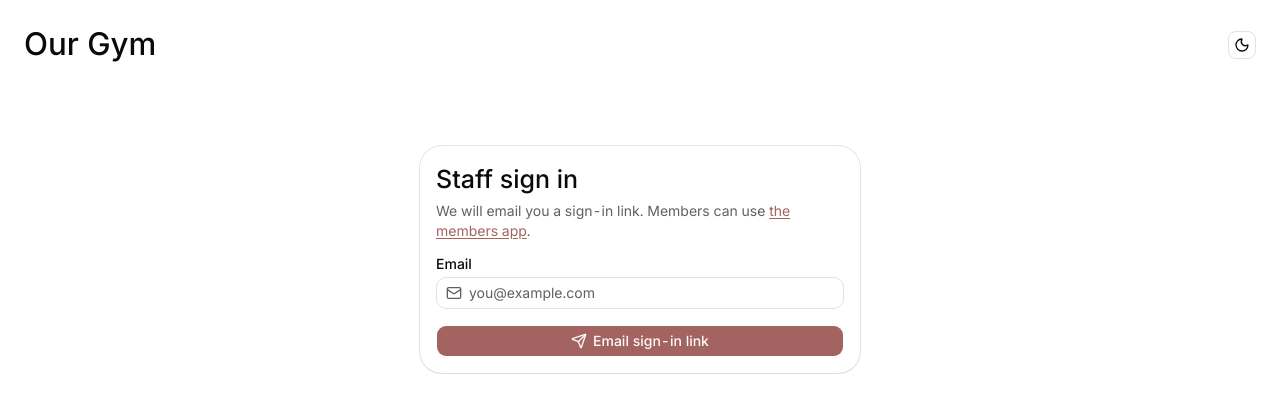
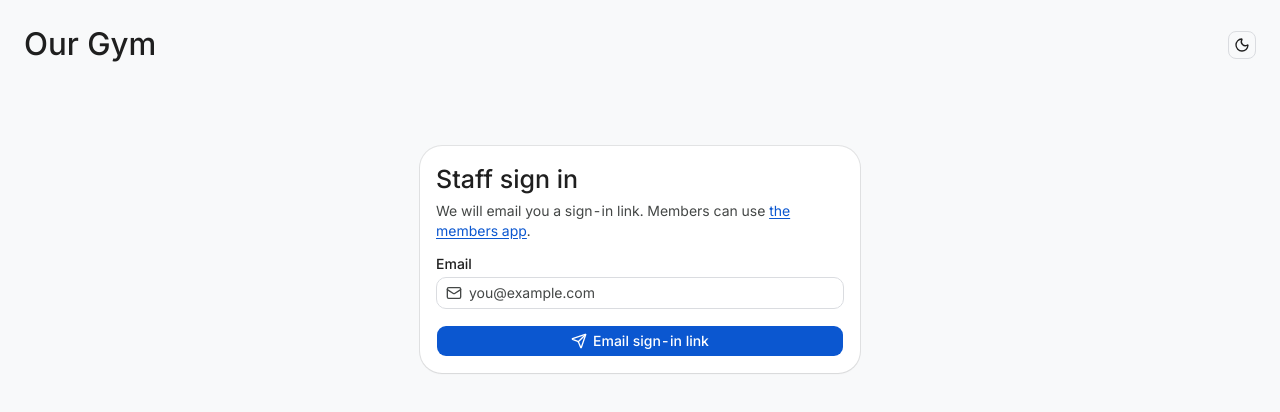
Before and after one commit to Asif259/GymGrid, a Next.js app: page /add in a window 1280 px wide. Shown: the top 412 px of the page. Built offline with nearby package versions, Linux system fonts and the light colour scheme; no server answers.

Commit message:
refactor: update color palette to Google Material Design 3 and Google Blue theme

```diff
--- a/app/globals.css
+++ b/app/globals.css
@@ -65,99 +65,100 @@
 
 :root {
   --radius: 0.625rem;
-  --background: oklch(1 0 0);
-  --foreground: oklch(0.145 0 0);
-  --card: oklch(1 0 0);
-  --card-foreground: oklch(0.145 0 0);
-  --popover: oklch(1 0 0);
-  --popover-foreground: oklch(0.145 0 0);
+  /* Google Material Design 3 light surface & Google Blue baseline palette */
+  --background: #f8f9fa;
+  --foreground: #1f1f1f;
+  --card: #ffffff;
+  --card-foreground: #1f1f1f;
+  --popover: #ffffff;
+  --popover-foreground: #1f1f1f;
 
-  /* Primary terracotta accent (#A36361) + sage/sand/rose palette */
-  --primary: #a36361;
-  --primary-foreground: #fcfbf8;
+  --primary: #0b57d0;
+  --primary-foreground: #ffffff;
 
-  --secondary: #f2f4f2;
-  --secondary-foreground: #1e1b1a;
-  --muted: #eef1ef;
-  --muted-foreground: #5c635e;
-  --accent: #bdd1c5;
-  --accent-foreground: #1e2a23;
+  --secondary: #f0f4f9;
+  --secondary-foreground: #1f1f1f;
+  --muted: #eef2f6;
+  --muted-foreground: #444746;
+  --accent: #d3e3fd;
+  --accent-foreground: #041e49;
 
-  --destructive: #a36361;
-  --destructive-foreground: #fcfbf8;
-  --border: #dfe4e0;
-  --input: #dfe4e0;
-  --ring: #a36361;
+  --destructive: #b3261e;
+  --destructive-foreground: #ffffff;
+  --border: #dadce0;
+  --input: #dadce0;
+  --ring: #0b57d0;
 
-  --chart-1: #a36361;
-  --chart-2: #9eaba2;
-  --chart-3: #eecc8c;
-  --chart-4: #e8b298;
-  --chart-5: #d3a29d;
+  --chart-1: #1a73e8;
+  --chart-2: #1e8e3e;
+  --chart-3: #f9ab00;
+  --chart-4: #d93025;
+  --chart-5: #12b5cb;
 
-  /* Soft sage-tinted light sidebar */
-  --sidebar: #f4f6f4;
-  --sidebar-foreground: #1e1b1a;
-  --sidebar-primary: #a36361;
-  --sidebar-primary-foreground: #fcfbf8;
-  --sidebar-accent: #e5ece7;
-  --sidebar-accent-foreground: #1e1b1a;
-  --sidebar-border: #dfe4e0;
-  --sidebar-ring: #a36361;
+  /* Google Workspace tinted navigation rail */
+  --sidebar: #f0f4f9;
+  --sidebar-foreground: #1f1f1f;
+  --sidebar-primary: #0b57d0;
+  --sidebar-primary-foreground: #ffffff;
+  --sidebar-accent: #d3e3fd;
+  --sidebar-accent-foreground: #041e49;
+  --sidebar-border: #dadce0;
+  --sidebar-ring: #0b57d0;
 
-  --status-lime-bg: #dce9e1;
-  --status-lime-fg: #2f5241;
-  --status-yellow-bg: #f8ebd0;
-  --status-yellow-fg: #755112;
-  --status-rose-bg: #f0dcd9;
-  --status-rose-fg: #7e3e3c;
+  --status-lime-bg: #e6f4ea;
+  --status-lime-fg: #137333;
+  --status-yellow-bg: #fef7e0;
+  --status-yellow-fg: #8a4b00;
+  --status-rose-bg: #fce8e6;
+  --status-rose-fg: #b3261e;
 }
 
 .dark {
-  --background: oklch(0.18 0 0);
-  --foreground: oklch(0.985 0 0);
-  --card: oklch(0.269 0 0);
-  --card-foreground: oklch(0.985 0 0);
-  --popover: oklch(0.24 0 0);
-  --popover-foreground: oklch(0.985 0 0);
+  /* Google Material Design 3 dark surface & Google Blue 200 palette */
+  --background: #131314;
+  --foreground: #e3e3e3;
+  --card: #1e1f20;
+  --card-foreground: #e3e3e3;
+  --popover: #242628;
+  --popover-foreground: #e3e3e3;
 
-  --primary: #e8b298;
-  --primary-foreground: #181615;
+  --primary: #a8c7fa;
+  --primary-foreground: #062e6f;
 
-  --secondary: #262423;
-  --secondary-foreground: #f2efe9;
-  --muted: #262423;
-  --muted-foreground: #9eaba2;
-  --accent: #2c3530;
-  --accent-foreground: #bdd1c5;
+  --secondary: #282a2c;
+  --secondary-foreground: #e3e3e3;
+  --muted: #282a2c;
+  --muted-foreground: #c4c7c5;
+  --accent: #0842a0;
+  --accent-foreground: #d3e3fd;
 
-  --destructive: #d3a29d;
-  --destructive-foreground: #181615;
-  --border: oklch(1 0 0 / 12%);
-  --input: oklch(1 0 0 / 15%);
-  --ring: #e8b298;
+  --destructive: #f2b8b5;
+  --destructive-foreground: #601410;
+  --border: #333537;
+  --input: #3c4043;
+  --ring: #a8c7fa;
 
-  --chart-1: #e8b298;
-  --chart-2: #bdd1c5;
-  --chart-3: #eecc8c;
-  --chart-4: #d3a29d;
-  --chart-5: #9eaba2;
+  --chart-1: #8ab4f8;
+  --chart-2: #81c995;
+  --chart-3: #fdd663;
+  --chart-4: #f28b82;
+  --chart-5: #78d9ec;
 
-  --sidebar: #1a1918;
-  --sidebar-foreground: #f2efe9;
-  --sidebar-primary: #e8b298;
-  --sidebar-primary-foreground: #181615;
-  --sidebar-accent: #262423;
-  --sidebar-accent-foreground: #f2efe9;
-  --sidebar-border: oklch(1 0 0 / 10%);
-  --sidebar-ring: #e8b298;
+  --sidebar: #1a1c1e;
+  --sidebar-foreground: #e3e3e3;
+  --sidebar-primary: #a8c7fa;
+  --sidebar-primary-foreground: #062e6f;
+  --sidebar-accent: #282a2c;
+  --sidebar-accent-foreground: #d3e3fd;
+  --sidebar-border: #333537;
+  --sidebar-ring: #a8c7fa;
 
-  --status-lime-bg: oklch(0.32 0.04 155 / 55%);
-  --status-lime-fg: #bdd1c5;
-  --status-yellow-bg: oklch(0.35 0.06 80 / 55%);
-  --status-yellow-fg: #eecc8c;
-  --status-rose-bg: oklch(0.32 0.06 20 / 55%);
-  --status-rose-fg: #d3a29d;
+  --status-lime-bg: #163825;
+  --status-lime-fg: #81c995;
+  --status-yellow-bg: #3b2a08;
+  --status-yellow-fg: #fdd663;
+  --status-rose-bg: #4a1917;
+  --status-rose-fg: #f2b8b5;
 }
 
 @layer base {
--- a/app/landing.css
+++ b/app/landing.css
@@ -1,21 +1,21 @@
-/* Landing — stone and forest. Newsreader display + Geist body. Scoped to .lp */
+/* Landing — Google Material 3 neutral surfaces + Google Blue primary. Newsreader display + Geist body. Scoped to .lp */
 
 .lp {
-  --lp-bg: #f6f4ef;
-  --lp-surface: #fcfbf8;
-  --lp-ink: #1e1b1a;
-  --lp-muted: #5c635e;
-  --lp-line: #d9dfd9;
-  --lp-forest: #a36361;
-  --lp-on-forest: #fcfbf8;
-  --lp-mint: #bdd1c5;
-  --lp-amber: #eecc8c;
-  --lp-rose: #d3a29d;
+  --lp-bg: #f8f9fa;
+  --lp-surface: #ffffff;
+  --lp-ink: #1f1f1f;
+  --lp-muted: #444746;
+  --lp-line: #dadce0;
+  --lp-forest: #0b57d0;
+  --lp-on-forest: #ffffff;
+  --lp-mint: #d3e3fd;
+  --lp-amber: #f9ab00;
+  --lp-rose: #d93025;
   /* Text-on-tint variants that clear 4.5:1 at small sizes. */
-  --lp-ok-ink: #355848;
-  --lp-amber-ink: #7a5514;
-  --lp-rose-ink: #7e3e3c;
-  --lp-shadow: 163 99 97;
+  --lp-ok-ink: #137333;
+  --lp-amber-ink: #8a4b00;
+  --lp-rose-ink: #b3261e;
+  --lp-shadow: 11 87 208;
   --lp-ease: cubic-bezier(0.22, 1, 0.36, 1);
   --lp-serif: var(--font-editorial), Georgia, serif;
   --lp-sans: var(--font-geist), system-ui, sans-serif;
@@ -27,16 +27,17 @@
 }
 
 .dark .lp {
-  --lp-bg: #151413;
-  --lp-surface: #1e1c1b;
-  --lp-ink: #f2efe9;
-  --lp-muted: #9eaba2;
-  --lp-line: #2e2c2a;
-  --lp-forest: #e8b298;
-  --lp-on-forest: #151413;
-  --lp-ok-ink: #bdd1c5;
-  --lp-amber-ink: #eecc8c;
-  --lp-rose-ink: #d3a29d;
+  --lp-bg: #131314;
+  --lp-surface: #1e1f20;
+  --lp-ink: #e3e3e3;
+  --lp-muted: #c4c7c5;
+  --lp-line: #333537;
+  --lp-forest: #a8c7fa;
+  --lp-on-forest: #062e6f;
+  --lp-mint: #0842a0;
+  --lp-ok-ink: #81c995;
+  --lp-amber-ink: #fdd663;
+  --lp-rose-ink: #f2b8b5;
   --lp-shadow: 0 0 0;
 }
 
@@ -283,7 +284,7 @@ html.lenis, html.lenis body { height: auto; }
   .lp-chip--b { right: -0.5rem; }
 }
 .lp-dot { width: 8px; height: 8px; border-radius: 50%; }
-.lp-dot--active { background: #2f9e64; }
+.lp-dot--active { background: #1e8e3e; }
 .lp-dot--pending { background: var(--lp-amber); }
 @media (min-width: 64rem) {
   .lp-hero { grid-template-columns: 1.2fr 0.8fr; }
@@ -366,9 +367,9 @@ html.lenis, html.lenis body { height: auto; }
   padding: 0.2rem 0.6rem;
   border-radius: 999px;
 }
-.lp-status--active { background: rgb(47 158 100 / 0.15); color: var(--lp-ok-ink) !important; }
-.lp-status--pending { background: rgb(201 138 27 / 0.16); color: var(--lp-amber-ink) !important; }
-.lp-status--due { background: rgb(180 68 58 / 0.14); color: var(--lp-rose-ink) !important; }
+.lp-status--active { background: rgb(30 142 62 / 0.14); color: var(--lp-ok-ink) !important; }
+.lp-status--pending { background: rgb(249 171 0 / 0.18); color: var(--lp-amber-ink) !important; }
+.lp-status--due { background: rgb(217 48 37 / 0.14); color: var(--lp-rose-ink) !important; }
 @media (max-width: 63.99rem) { .lp-story-panel { display: none; } }
 .lp-story-panel { position: relative; padding-left: 1.5rem; }
 .lp-progress {
@@ -413,8 +414,8 @@ html.lenis, html.lenis body { height: auto; }
 
 /* Ticker (dark band) */
 .lp-ticker {
-  background: #102a1d;
-  color: #f4f1e8;
+  background: #0b1d33;
+  color: #f8f9fa;
   overflow: hidden;
   padding-block: 1.1rem;
 }
@@ -426,7 +427,7 @@ html.lenis, html.lenis body { height: auto; }
   font-family: var(--lp-serif);
   font-size: 1.4rem;
 }
-.lp-ticker-track span::before { content: "·"; margin-right: 3rem; color: #7fc8a4; }
+.lp-ticker-track span::before { content: "·"; margin-right: 3rem; color: #8ab4f8; }
 @keyframes lp-marquee { to { transform: translateX(-50%); } }
 
 /* Surfaces */
@@ -468,15 +469,15 @@ html.lenis, html.lenis body { height: auto; }
 
 /* Close + footer */
 .lp-close {
-  background: #102a1d;
-  color: #f4f1e8;
-  --lp-forest: #173d2a;
-  --lp-on-forest: #f4f1e8;
-  --lp-muted: #b9c4bb;
+  background: #0b1d33;
+  color: #f8f9fa;
+  --lp-forest: #0b57d0;
+  --lp-on-forest: #ffffff;
+  --lp-muted: #c4c7c5;
 }
 .lp-close-inner { display: grid; gap: 2rem; justify-items: start; }
 .lp-close .lp-display { max-width: 16ch; }
-.lp-close a:focus-visible { outline-color: #f4f1e8; }
+.lp-close a:focus-visible { outline-color: #a8c7fa; }
 .lp-foot {
   display: flex;
   flex-wrap: wrap;
--- a/app/tokens.css
+++ b/app/tokens.css
@@ -24,25 +24,25 @@
   --tracking-display: -0.025em;
 }
 :root {
-  --hl-error: oklch(49% 0.19 25);
-  --hl-error-bg: oklch(95% 0.03 25);
-  --hl-success: oklch(42% 0.12 152);
-  --hl-success-bg: oklch(94% 0.03 150);
-  --hl-warning: oklch(52% 0.13 72);
-  --hl-warning-bg: oklch(95% 0.04 85);
-  --hl-paper: oklch(94.4% 0.008 98);
-  --hl-paper-2: oklch(98.8% 0.004 98);
-  --hl-paper-3: oklch(91.2% 0.012 105);
-  --hl-ink: oklch(22% 0.03 152);
-  --hl-ink-2: oklch(38% 0.02 152);
-  --hl-muted: oklch(48% 0.015 152);
-  --hl-rule: oklch(86% 0.010 105);
-  --hl-accent: oklch(29% 0.075 152);
-  --hl-accent-hover: oklch(24% 0.068 152);
-  --hl-accent-ink: oklch(97% 0.006 98);
-  --hl-accent-soft: oklch(91% 0.035 150);
-  --hl-accent-soft-ink: oklch(22% 0.055 152);
-  --hl-focus: oklch(35% 0.11 152);
+  --hl-error: #b3261e;
+  --hl-error-bg: #fce8e6;
+  --hl-success: #137333;
+  --hl-success-bg: #e6f4ea;
+  --hl-warning: #8a4b00;
+  --hl-warning-bg: #fef7e0;
+  --hl-paper: #f8f9fa;
+  --hl-paper-2: #ffffff;
+  --hl-paper-3: #f0f4f9;
+  --hl-ink: #1f1f1f;
+  --hl-ink-2: #444746;
+  --hl-muted: #5f6368;
+  --hl-rule: #dadce0;
+  --hl-accent: #0b57d0;
+  --hl-accent-hover: #1a73e8;
+  --hl-accent-ink: #ffffff;
+  --hl-accent-soft: #d3e3fd;
+  --hl-accent-soft-ink: #041e49;
+  --hl-focus: #1a73e8;
   --space-3xs: 2px;
   --space-2xs: 4px;
   --space-xs: 8px;
```
Also changed, not shown: public/manifest.webmanifest.
